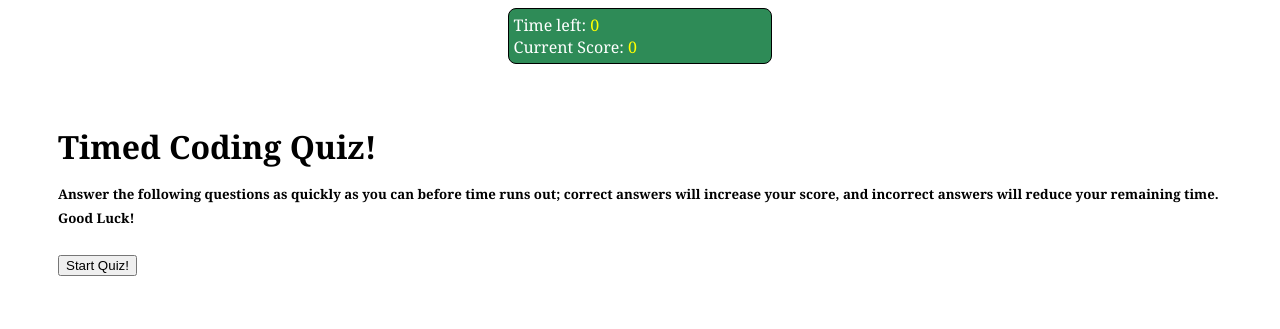
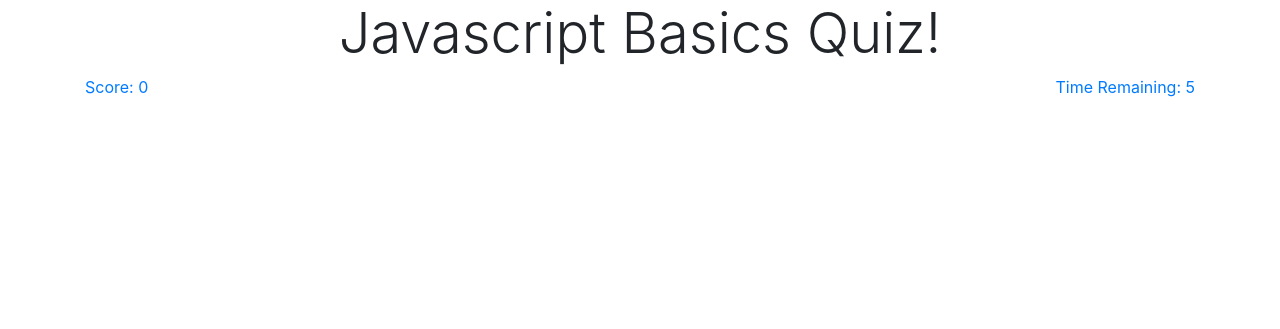
Before and after one commit to PBridwell/JsQuiz, a plain HTML site: page index.html in a window 1280 px wide. Drawn offline with nearby package versions, Linux system fonts and the light colour scheme.

Commit message:
initializes bootstrap and reformats first page

```diff
--- a/index.html
+++ b/index.html
@@ -3,35 +3,19 @@
 <head>
     <meta charset="UTF-8">
     <meta name="viewport" content="width=device-width, initial-scale=1.0">
-    <title>Javascript Quiz</title>
-    <link rel="stylesheet" href="style.css"/>
+    <title>Document</title>
+    <link rel="stylesheet" href="https://stackpath.bootstrapcdn.com/bootstrap/4.4.1/css/bootstrap.min.css" integrity="sha384-Vkoo8x4CGsO3+Hhxv8T/Q5PaXtkKtu6ug5TOeNV6gBiFeWPGFN9MuhOf23Q9Ifjh" crossorigin="anonymous">
+    <link href="style.css">
 </head>
 <body>
-<div class="container-1">
-    <header class="counters">
-        <div class="timer">Time left: <span id="count">0</span></div>
-        <div class="score">Current Score: <span id="total-score">0</span></div>
+    <div class="container">
+        <h1 class="display-4 text-center">Javascript Basics Quiz!</h1>
+        <div class="row">
+            <div class="col-md-6 text-left text-primary" id="score-el">Score: <span id="score-count">0</span></div>
+            <div class="col-md-6 text-right text-primary" id="time-el">Time Remaining: <span id="time-count">15</span></div>
 
-    </header>
-</div>
-<div class="container-2">
-    <Main class="info">
-        <h1>Timed Coding Quiz!</h1>
-        <h5>Answer the following questions as quickly as you can before time runs out; correct answers will increase your score, and incorrect answers will reduce your remaining time. Good Luck! </h5>
-
-        <button id="quiz-start">Start Quiz!</button>
-
-    </Main>
-</div>
-
-
-
-
-    <footer>
-
-
-
-    </footer>
+        </div>
+    </div>
 
 
 
@@ -49,11 +33,11 @@
 
 
 
-
-
-
-
-
-<script src="script.js"></script>
+    <!--Bootstrap Links -->
+    <script src="https://code.jquery.com/jquery-3.4.1.slim.min.js" integrity="sha384-J6qa4849blE2+poT4WnyKhv5vZF5SrPo0iEjwBvKU7imGFAV0wwj1yYfoRSJoZ+n" crossorigin="anonymous"></script>
+    <script src="https://cdn.jsdelivr.net/npm/popper.js@1.16.0/dist/umd/popper.min.js" integrity="sha384-Q6E9RHvbIyZFJoft+2mJbHaEWldlvI9IOYy5n3zV9zzTtmI3UksdQRVvoxMfooAo" crossorigin="anonymous"></script>
+    <script src="https://stackpath.bootstrapcdn.com/bootstrap/4.4.1/js/bootstrap.min.js" integrity="sha384-wfSDF2E50Y2D1uUdj0O3uMBJnjuUD4Ih7YwaYd1iqfktj0Uod8GCExl3Og8ifwB6" crossorigin="anonymous"></script>
+    <!--JS link-->
+    <script src="script.js"></script>
 </body>
 </html>
--- a/script.js
+++ b/script.js
@@ -0,0 +1,15 @@
+var time = document.getElementById("time-count");
+
+var secondsLeft = 15;
+
+function setTime () {
+    var timerInter = setInterval(function(){
+        secondsLeft--;
+        time.textContent = secondsLeft;
+        if (secondsLeft === 0) {
+            clearInterval(timerInter);
+        }
+    }, 500);
+}
+
+setTime();
--- a/style.css
+++ b/style.css
@@ -1,54 +1,3 @@
-body {
-    font-family: Georgia, 'Times New Roman', Times, serif;
+#score-el {
+    color: blue;
 }
-
-
-
-.container-1 {
-    display:flex;
-    justify-content: center;
-
-
-}
-
-.container-2 {
-    display:flex;
-    padding: 50px;
-    flex-direction: column;
-    justify-content: center;
-    align-items: center;
-    align-content: space-around;
-    flex-wrap: wrap;
-
-}
-
-.info {
-
-    line-height: 1.5em;
-}
-
-
-
-
-
-.counters {
-    width: 20%;
-    background-color: seagreen;
-    color: white;
-    padding: 5px;
-    border: 1px solid black;
-    border-radius: 8px;
-
-}
-
-.timer {
-    margin: 30px, auto;
-}
-
-.score {
-    margin: 30px, auto;
-}
-
-span {
-    color: yellow;
-}
```
